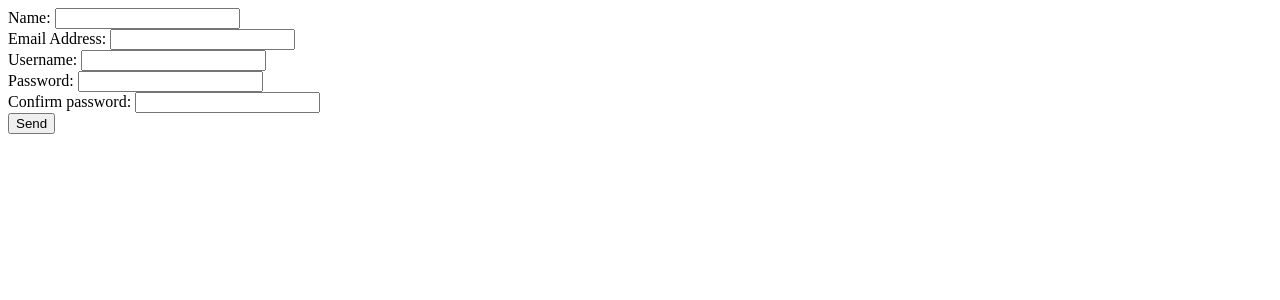
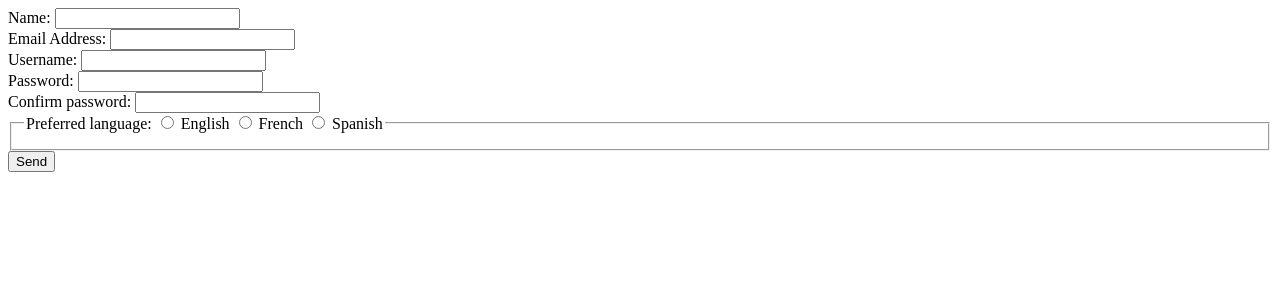
Before and after one commit to Lightsyde/assignments, a PHP site: page / in a window 1280 px wide. Shown: the top 300 px of the page. Run offline with PHP 8.4, Linux system fonts and the light colour scheme.

Commit message:
Got the radio box validation working with a foreach loop. Don't understand it well though...

```diff
--- a/mtm1531/assignment-3/includes/form-processor.php
+++ b/mtm1531/assignment-3/includes/form-processor.php
@@ -1,13 +1,20 @@
 <?php
 
 $errors = array();
+
+$possible_languages = array(
+	'1st language' => 'English'
+	, '2nd language' => 'French'
+	, '3rd language' => 'Spanish'
+);
+
 
 $name = filter_input(INPUT_POST, 'name', FILTER_SANITIZE_STRING);
 $email = filter_input(INPUT_POST, 'email', FILTER_SANITIZE_EMAIL);
 $username = filter_input(INPUT_POST, 'username', FILTER_SANITIZE_STRING);
 $password = filter_input(INPUT_POST, 'password', FILTER_SANITIZE_STRING);
 $confirm_password = filter_input(INPUT_POST, 'confirm_password', FILTER_SANITIZE_STRING);
-
+$language = filter_input(INPUT_POST, 'language', FILTER_SANITIZE_STRING);
 
 ;
 
@@ -31,5 +38,8 @@ if ($_SERVER['REQUEST_METHOD'] == 'POST') {
 	if(empty($confirm_password) || $confirm_password != $password) {
 		$errors['confirm_password'] = true;
 	}
+	if(!array_key_exists($language, $possible_languages)) {
+		$errors['language'] = true;
+	}
 
 }
--- a/mtm1531/assignment-3/index.php
+++ b/mtm1531/assignment-3/index.php
@@ -14,8 +14,8 @@ require_once 'includes/form-processor.php'
 
 	<body>
 		<form method="post" action="index.php">
-			<div>
-				<div>
+			<div id="entireform">
+				<div class="formitem">
 					<label for="name">Name:
 						<?php if(isset($errors['name'])) : ?>
 							<strong class="error">is required!!!!</strong></label>
@@ -26,7 +26,7 @@ require_once 'includes/form-processor.php'
 
 
 
-				<div>
+				<div class="formitem">
 					<label for="email">Email Address:
 						<?php if(isset($errors['email'])): ?>
 							<strong class="error">is required!!!</strong></label>
@@ -36,7 +36,7 @@ require_once 'includes/form-processor.php'
 
 
 
-				<div>
+				<div class="formitem">
 					<label for="username">Username:
 						<?php if(isset($errors['username'])) : ?></label>
 							<strong class="error">must be between 4 and 25 characters</strong>
@@ -46,9 +46,9 @@ require_once 'includes/form-processor.php'
 				</div>
 
 
-				<div>
+				<div class="formitem">
 					<label for="password">Password:
-						<?php if(isset($errors['password'])) :?></label>
+						<?php if(isset($errors['password'])) : ?></label>
 							<strong class="error">is required!!!</strong>
 						<?php endif; ?>
 					<input type="password" id="password" name="password" required value="<?php echo $password; ?>">
@@ -57,16 +57,27 @@ require_once 'includes/form-processor.php'
 
 
 
-				<div>
+				<div class="formitem">
 					<label for="confirm_password">Confirm password:
-						<?php if(isset($errors['confirm_password'])) :?></label>
+						<?php if(isset($errors['confirm_password'])) : ?></label>
 							<strong class="error">your passwords do not match!!!</strong>
 						<?php endif; ?></label>
 					<input type="password" id="confirm_password" name="confirm_password" required value="<?php echo $confirm_password; ?>">
 				</div>
 
-				<div>
+				<div class="formitem">
+					<fieldset>
+						<legend>Preferred language:
+							<?php if(isset($errors['language'])) : ?></legend>
+								<strong class="error">Select your preferred language!!!</strong>
+							<?php endif; ?>
 
+						<?php foreach($possible_languages as $key => $value) : ?>
+							<input type="radio" id="<?php echo $key; ?>" name="language" value="<?php echo $key; ?>">
+							<label for="<?php echo $key; ?>"><?php echo $value; ?></label>
+						 <?php endforeach ?>
+
+					</fieldset>
 				</div>
 			</div>
 			<button type="submit">Send</button>
```
